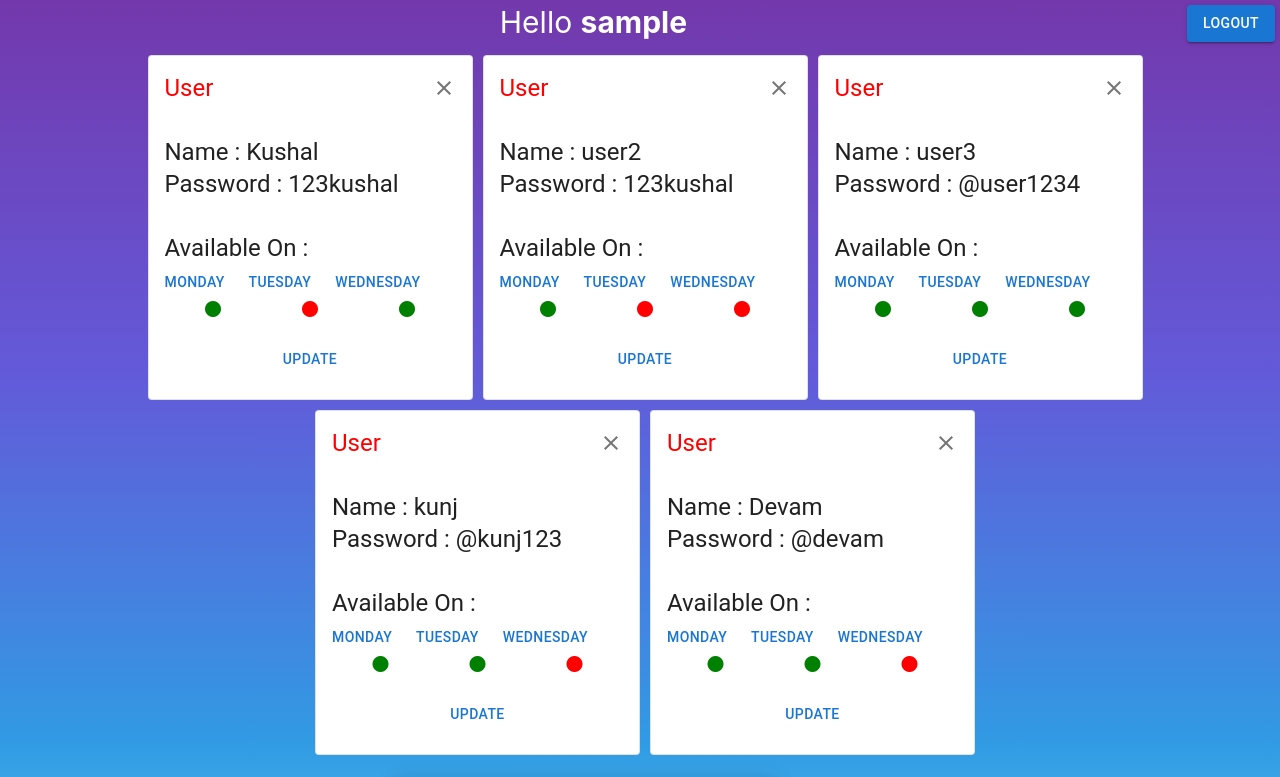
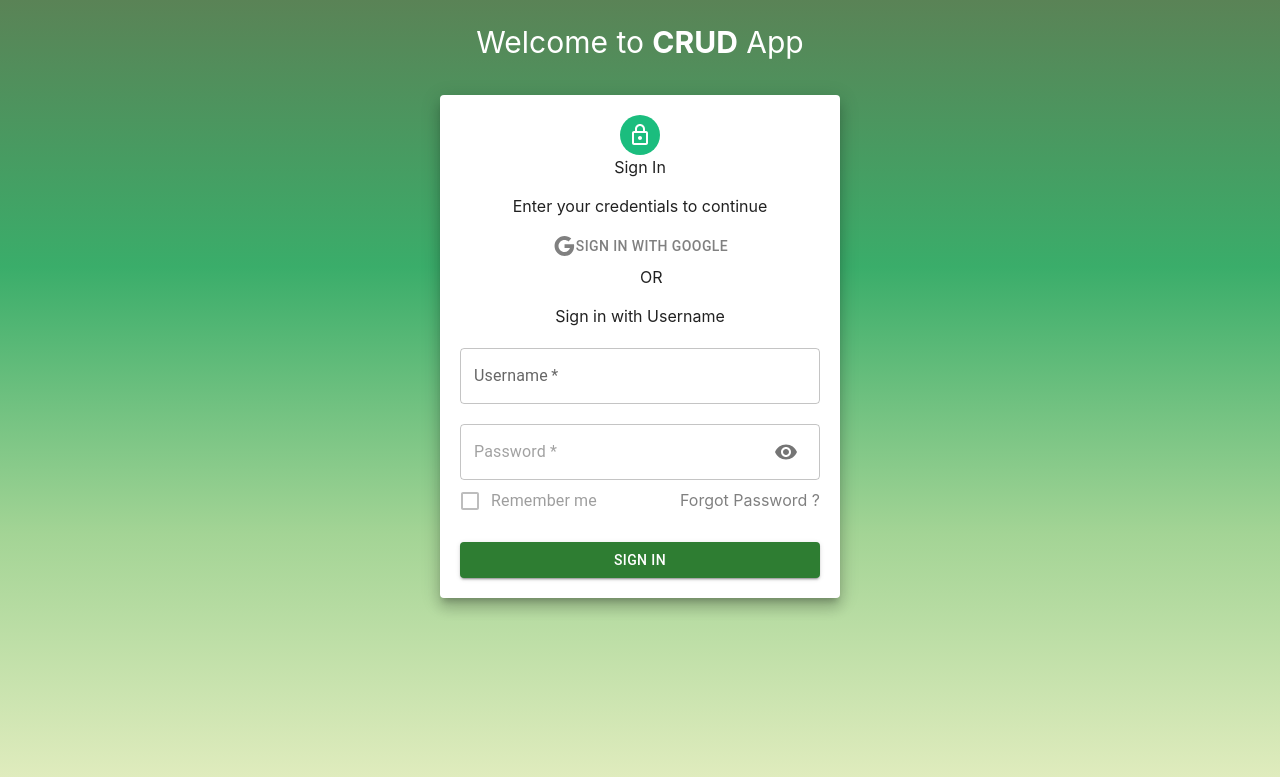
Before and after one commit to devamcodes/Frontend_Challenge, a React (Create React App) app: page / in a window 1280 px wide. Shown: the top 777 px of the page. Built offline with nearby package versions, Linux system fonts and the light colour scheme; sample sign-in values are in the browser's storage.

Commit message:
Toggle password

```diff
--- a/src/App.js
+++ b/src/App.js
@@ -1,8 +1,5 @@
 import React, { useState } from "react";
-import Home from "./Components/Home";
-
-import {useRoutes} from 'react-router-dom'
-import  Login  from "./Components/Login";
+import Route from "./Components/Route";
 
 
 function App() {
@@ -64,15 +61,10 @@ function App() {
 	const [allUser, setAllUser] = useState(users);
 
 	// To make new data card, all initial value is in user
-	let element=useRoutes([{
-		path:'/',
-		element:<Home allUser={allUser} setAllUser={setAllUser}/>
-	},{
-		path:'/login',
-		element:<Login allUser={allUser}/>
-	}
-]);
-	return element;
+
+	return (
+      <Route allUser={allUser} setAllUser={setAllUser}/>
+  )
 }
 
 export default App;
--- a/src/Components/AnotherCard.js
+++ b/src/Components/AnotherCard.js
@@ -15,7 +15,7 @@ const AnotherCard = (props) => {
             <Card variant='outlined' key={users.id} style={{width:325, height:345, marginTop: 10, marginLeft: 10}}>
                 <CardHeader
                 title='User'
-                sx={{ color: 'red'}}
+                sx={{ color: 'red', textAlign:'center'}}
                 action={
                     <IconButton onClick={() => {deleteItem(users)}} >
                         <Close />
--- a/src/Components/Home.js
+++ b/src/Components/Home.js
@@ -8,11 +8,7 @@ import {useNavigate} from 'react-router-dom'
 
 function Home({allUser,setAllUser}) {
 
-useEffect(()=>{
-    if(!LogInUser){
-        navigate('/login')
-    }
-})
+
 
     const LogInUser=localStorage.getItem('username')
     // localStorage.removeItem('username')
@@ -103,13 +99,14 @@ useEffect(()=>{
 	};
     const handleLogout=()=>{
         localStorage.removeItem('username')
-        navigate('/login')
+        navigate('/')
     }
   return (
     <div>
     <h1 style={{ fontSize: "30px", textAlign: "center",color:'white' }}>Hello <b>{LogInUser}</b><Button
               variant="contained"
               onClick={handleLogout}
+              color='success'
               style={{float:'right' ,marginTop:5,marginRight:5}}
               >
               LogOut
@@ -119,7 +116,7 @@ useEffect(()=>{
   </div>
 
   <br />
-  <Grid item container xs={10} sm={8} md={6} lg={10} style={{width: "38%", margin: "auto"}}>
+  <Grid id="form" item container xs={10} sm={8} md={6} lg={10} style={{width: "38%", margin: "auto"}}>
 
       <Paper id="form"
           elevation={12}
--- a/src/Components/Login.js
+++ b/src/Components/Login.js
@@ -1,20 +1,30 @@
-import { Avatar, Button, Grid, Paper, TextField } from '@mui/material'
-import { LockOutlined } from '@mui/icons-material'
+import { Avatar, Button, Grid, Paper, TextField, IconButton, Checkbox, FormControlLabel, InputAdornment,OutlinedInput } from '@mui/material'
+import { LockOutlined, Google } from '@mui/icons-material'
+import { Visibility,VisibilityOff} from '@mui/icons-material'
 import { useFormik } from 'formik'
-import React from 'react'
+import React, { useState } from 'react'
 import {useNavigate} from 'react-router-dom'
 
 function Login({allUser}) {
   const navigate=useNavigate()
 
+  const [visibility,setVisibility]=useState(false)
+
+  const handleshow=()=>{
+    setVisibility(!visibility)
+  }
+
   const formik=useFormik({
     initialValues:{name:'',password:""},
     onSubmit:(values,{resetForm})=>{
-      allUser.map((user)=>{
+
+      // eslint-disable-next-line
+      allUser.filter((user)=>{
         if(user.name===name && user.password===password){
             localStorage.setItem('username',values.name)
-            navigate('/')
+            navigate('/home')
         }
+        return user
       })
       if(!localStorage.getItem('username')){
         alert('Invalid credentials')
@@ -26,20 +36,53 @@ function Login({allUser}) {
   const{name,password}=formik.values
   return (
     <>
-    <Grid>
-    <h1 style={{fontSize:'30px', textAlign:"center", color:"white",paddingTop:'100px'}}>Welcome to <strong>CRUD</strong> App</h1>
-    <Paper elevation={10} style={{height:'65vh',width:'400px',padding:20,margin:"30px auto"}}>
-        <Grid align='center'>
-            <Avatar style={{backgroundColor:"#1bbd7e"}}><LockOutlined/></Avatar>
-            <h2>Sign In</h2>
-        </Grid>
-        <TextField label="Username" value={name} onChange={formik.handleChange}  name="name"fullWidth style={{marginTop:20}}required/>
-        <TextField label="Password" value={password} onChange={formik.handleChange }name="password"fullWidth style={{marginTop:20}}required type="password"/>
-        <Button variant="contained" style={{marginTop:20}} onClick={formik.handleSubmit} type='submit' color='success' fullWidth>Submit</Button>
-    </Paper>
-    </Grid>
+        <h1 style={{fontSize:'30px', textAlign:"center", color:"white", marginTop:"20px"}}>Welcome to <strong>CRUD</strong> App</h1>
+
+        <Paper elevation={10} style={{width:'400px',padding:20,margin:"30px auto"}}>
+            <Grid item align='center'>
+                    <Avatar style={{backgroundColor:"#1bbd7e"}}><LockOutlined/></Avatar>
+                    <h2>Sign In</h2>
+            </Grid>
+
+            <h1 style={{textAlign:"center", marginTop:"15px"}}>Enter your credentials to continue</h1>
+
+            <Button style={{cursor:"not-allowed", color:"grey", marginTop:"10px"}} fullWidth>
+
+                <Google />
+
+              Sign in with Google
+            </Button>
+
+            <span style={{marginLeft:"50%"}}>OR</span>
+
+            <h1 style={{textAlign:"center", marginTop:"15px"}}> Sign in with Username</h1>
+            <TextField label="Username" value={name} onChange={formik.handleChange}  name="name"fullWidth style={{marginTop:20}}required/>
+
+            <OutlinedInput value={password} onChange={formik.handleChange } name="password" fullWidth style={{marginTop:20}}required type={visibility?"text":"password"}  placeholder="Password *"
+            endAdornment={
+              <InputAdornment position='end'>
+                <IconButton  onClick={handleshow}>
+                {Visibility?<Visibility/>:<VisibilityOff/>}
+                </IconButton>
+              </InputAdornment>
+  } />
+
+
+            <Grid style={{display:"flex", flexFlow:"row wrap", justifyContent:"space-between"}}>
+              <FormControlLabel
+                control={<Checkbox  disabled/>}
+                label="Remember me"
+              />
+              <h4 style={{marginTop:"8px", color:"grey", cursor:"not-allowed"}}>Forgot Password ?</h4>
+            </Grid>
+
+            <Button variant="contained" style={{marginTop:20}} onClick={formik.handleSubmit} type='submit' color='success' fullWidth>Sign In</Button>
+        </Paper>
+
     </>
   )
 }
 
+
+
 export default Login
--- /dev/null
+++ b/src/Components/Route.js
@@ -0,0 +1,23 @@
+import React,{useEffect} from 'react'
+import Home from "./Home";
+import {useRoutes,useNavigate} from 'react-router-dom'
+import  Login  from "./Login";
+
+function Route({allUser,setAllUser}) {
+    const navigate=useNavigate()
+    useEffect(()=>{
+        if(!localStorage.getItem('username')){
+            navigate('/')
+        }
+    },[])
+  return (useRoutes([{
+    path:'/home',
+    element:<Home allUser={allUser} setAllUser={setAllUser}/>
+},{
+    path:'/',
+    element:<Login allUser={allUser}/>
+}]
+))
+}
+
+export default Route
--- a/src/index.css
+++ b/src/index.css
@@ -9,7 +9,9 @@ body {
     sans-serif;
   -webkit-font-smoothing: antialiased;
   -moz-osx-font-smoothing: grayscale;
-  background: linear-gradient(#7338AC,#635AD9,#319BE4,#88F4FF) no-repeat center center/cover;
+  background: linear-gradient(#5a8356,#3aad6a,#a3d495,#E5EEC1)no-repeat center center/cover;
+  background-attachment: fixed;
+
 }
 
 code {
```
